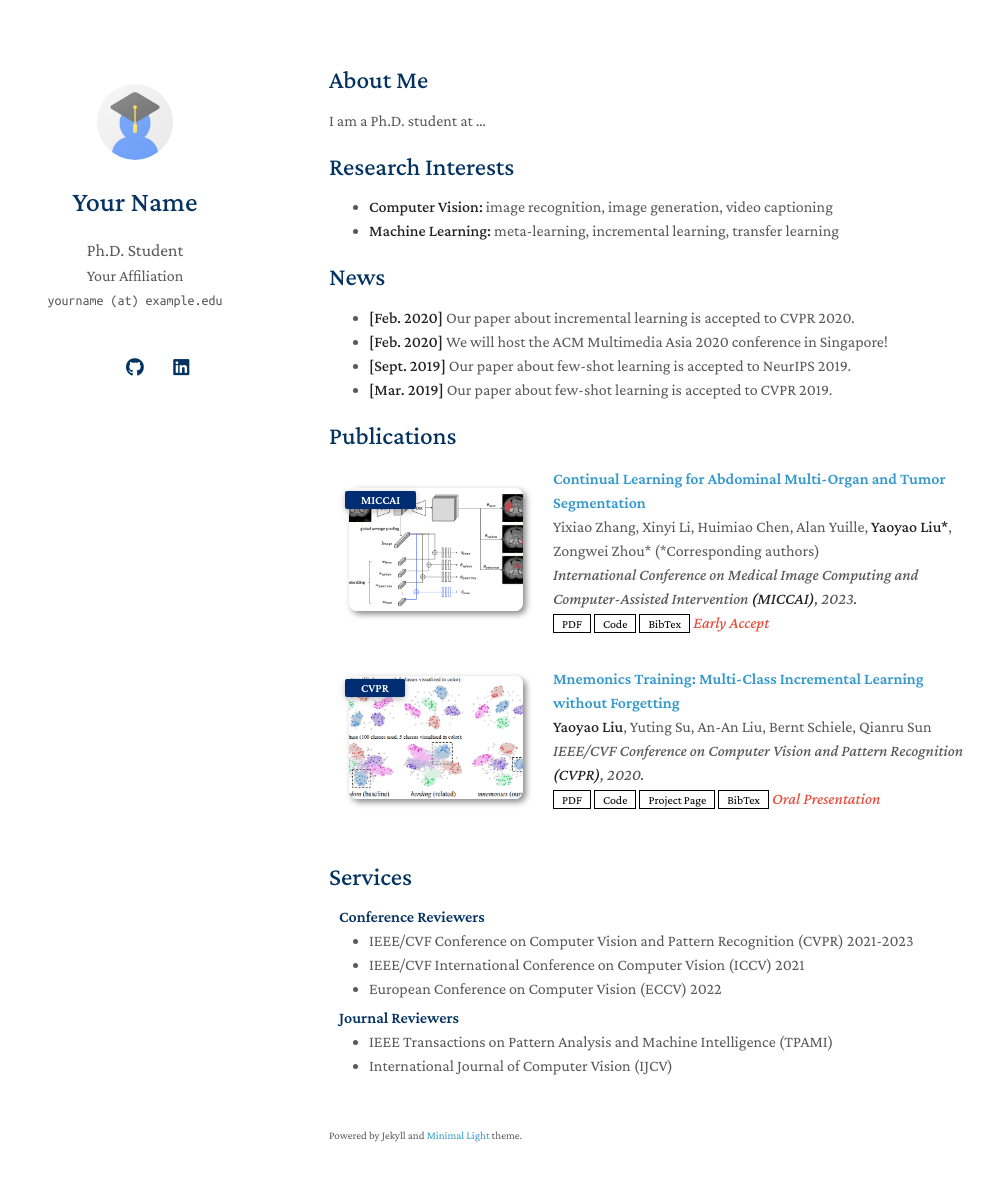
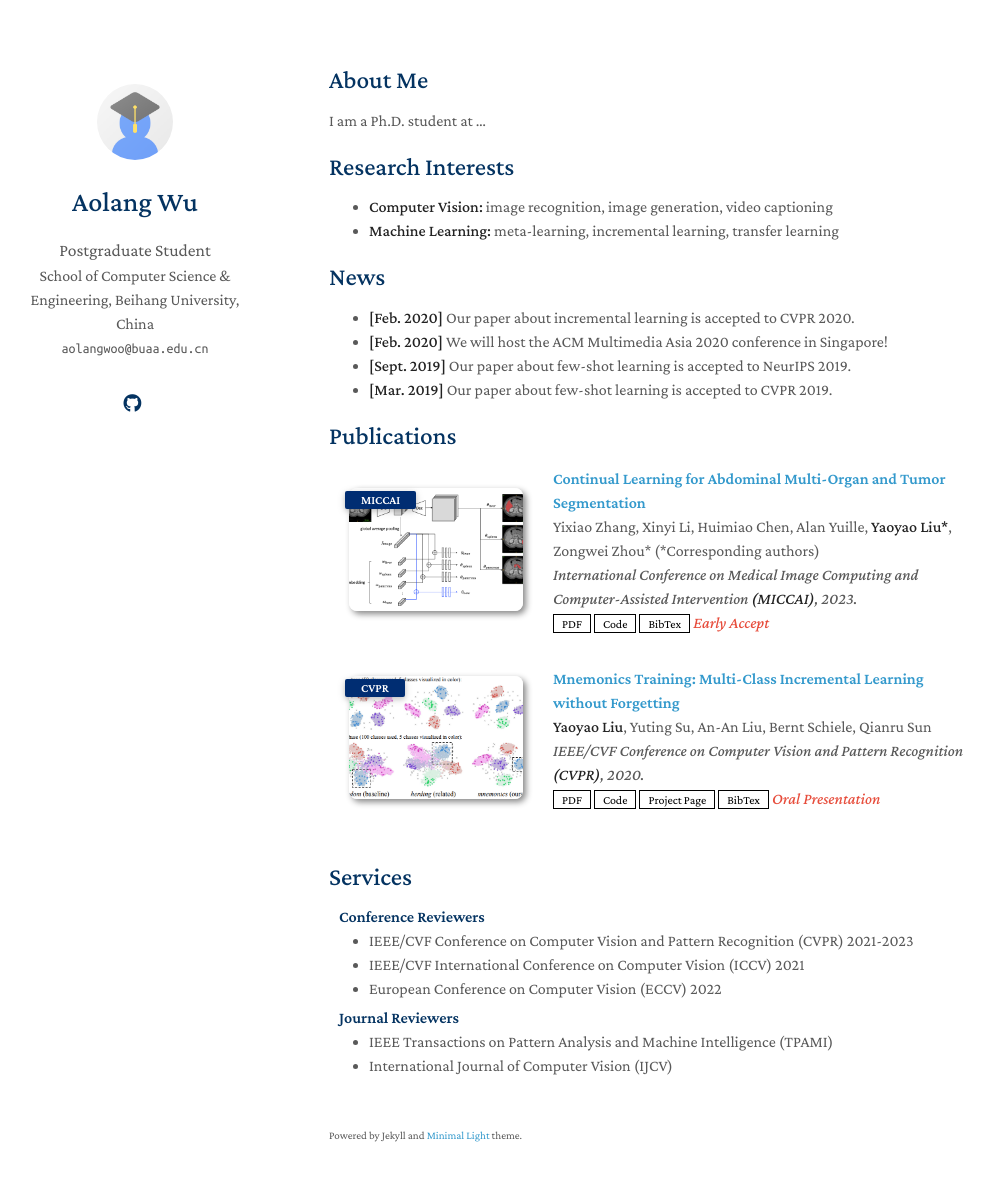
Before and after one commit to yaoyao-liu/minimal-light, a Jekyll site: the page built from index.md, in a window 1280 px wide and 1216 px high. Shown: the top 1181 px of the window, without its empty margins (141-1135 px from the left). Built offline with Jekyll 4.4.1, drawn with Linux system fonts in a browser that asks for light colours; a style sheet for code colours, icons or effects is not loaded; our own code applies the rules of GitHub Pages for plain Markdown files.

Commit message:
Update _config.yml

```diff
--- a/_config.yml
+++ b/_config.yml
@@ -1,22 +1,22 @@
 # Basic Information
-title: Your Name
-position: Ph.D. Student
-affiliation: Your Affiliation
-email: yourname (at) example.edu
+title: Aolang Wu
+position: Postgraduate Student
+affiliation: School of Computer Science & Engineering, Beihang University, China
+email: aolangwoo@buaa.edu.cn
 
 # Search Engine Optimization (SEO)
 # The following information is used to improve the website traffic from search engines, e.g., Google.
-keywords: minimal light
-description: The Minimal Light is a simple and elegant jekyll theme for academic personal homepage.
-canonical: https://minimal-light-theme.yliu.me/
+keywords: Aolang Wu
+description: Academic personal homepage of Aolang Wu.
+canonical: https://cangkui.github.io/
 
 # Links
 # If you don't need one of them, you may delete the corresponding line.
-google_scholar: https://scholar.google.com/
-cv_link: assets/files/curriculum_vitae.pdf
-github_link: https://github.com/
-linkedin: https://www.linkedin.com/
-twitter: https://twitter.com/
+# google_scholar: https://scholar.google.com/
+# cv_link: assets/files/curriculum_vitae.pdf
+github_link: https://github.com/cangkui
+# linkedin: https://www.linkedin.com/
+# twitter: https://twitter.com/
 
 # Images (e.g., your profile picture and your website's favicon)
 # "favicon" and "favicon_dark" are used for the light and dark modes, respectively.
@@ -38,7 +38,7 @@ font: "Serif" # or "Sans Serif"
 
 # Google Analytics ID
 # Please remove this if you don't use Google Analytics
-google_analytics: UA-111540567-4
+# google_analytics: UA-111540567-4
 
 # Use this project as a remote theme for GitHub Pages
 # See the guide here: https://docs.github.com/en/pages/setting-up-a-github-pages-site-with-jekyll/adding-a-theme-to-your-github-pages-site-using-jekyll
```
